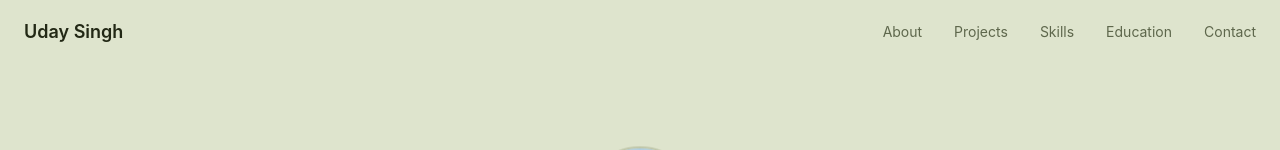
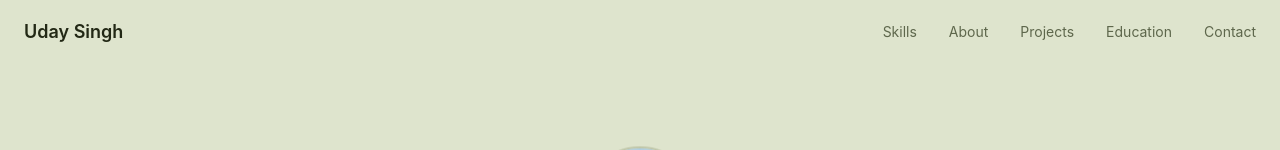
Before and after one commit to singhuday26/Portfolio-new, a React (Vite) app: page / in a window 1280 px wide. Shown: the top 150 px of the page. Built offline with nearby package versions, Linux system fonts and the light colour scheme.

Commit message:
fix: reorder navbar - Skills before About

```diff
--- a/src/components/Navigation.tsx
+++ b/src/components/Navigation.tsx
@@ -16,9 +16,9 @@ const Navigation = () => {
   }, []);
 
   const navLinks = [
+    { href: "#skills", label: "Skills" },
     { href: "#about", label: "About" },
     { href: "#projects", label: "Projects" },
-    { href: "#skills", label: "Skills" },
     { href: "#education", label: "Education" },
     { href: "#contact", label: "Contact" }
   ];
```
